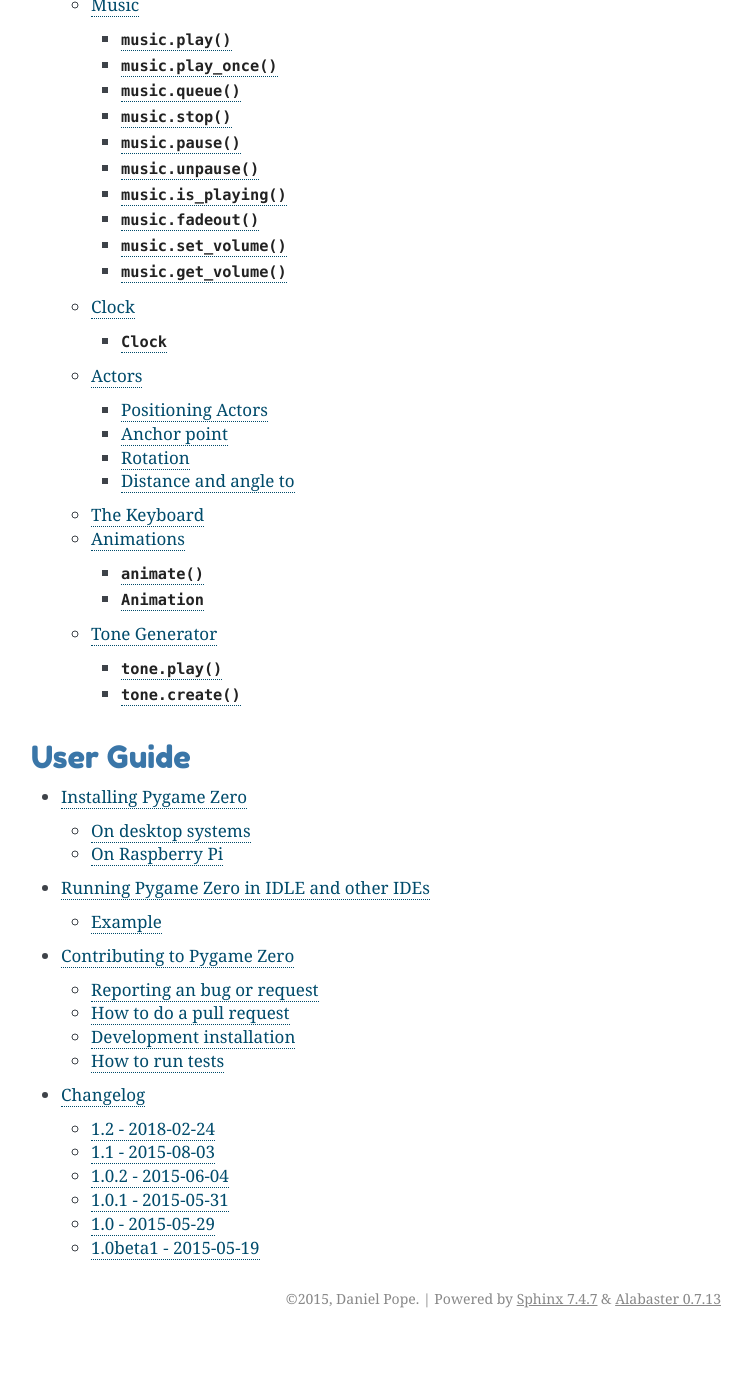
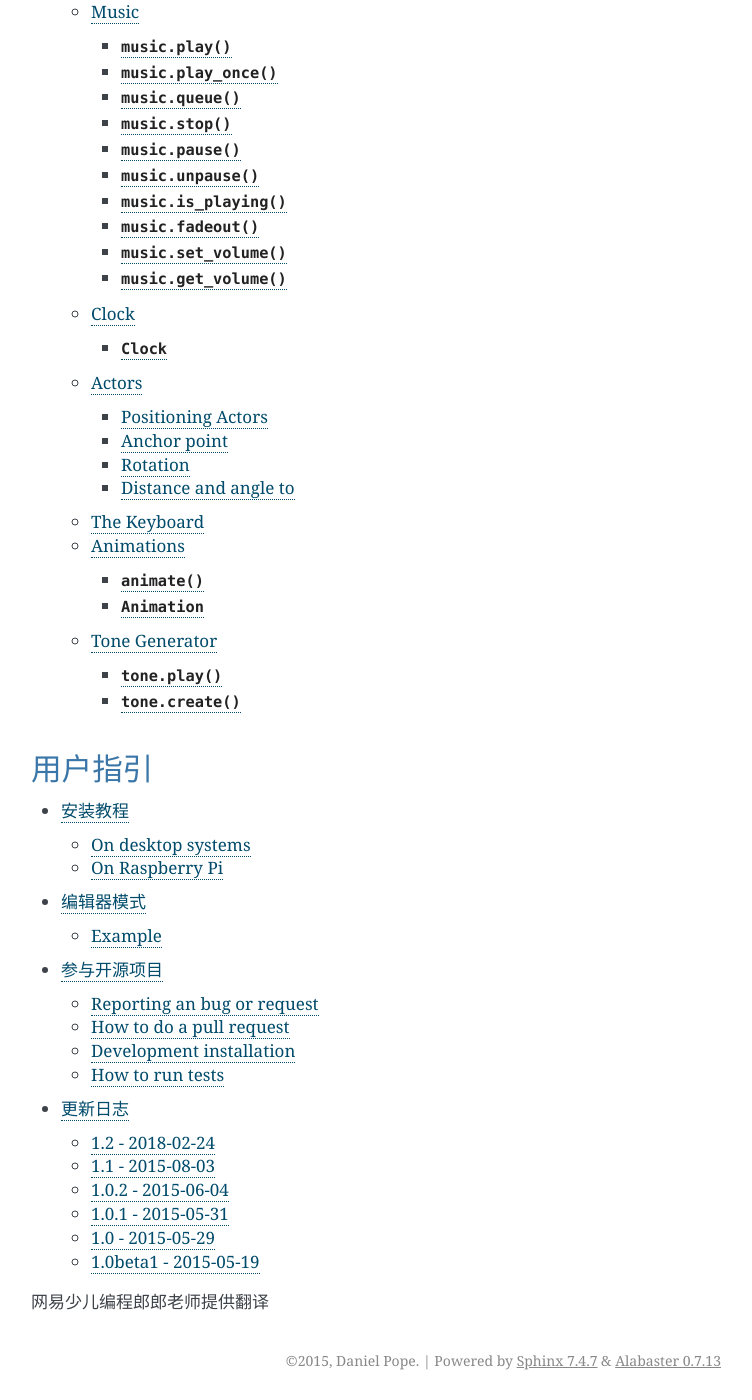
Before and after one commit to yonghuming/pgzero-cn, a Sphinx documentation site: the page built from doc/index.rst, in a window 1280 px wide and 1400 px high, scrolled down 829 px. Shown: the whole window, without its empty margins (389-1141 px from the left). Built offline with Sphinx 7.4.7, drawn with Linux system fonts in a browser that asks for light colours; pages that are not in the unit, such as notebooks, are missing from menus; before the commit the page ends 2167 px from its top, so only the background shows below that; some of the changed text lies outside the part shown.

Commit message:
正确的设置中文版rst目录
条目

目录树里的标题是由 toctree 指令自动罗列其包含文档的标题. 如果不合适， 可以使用与reST超链接相似的标签符号自定义一个标题，(或使用Sphinx的 cross-referencing syntax). 如下:

```diff
--- a/doc/index.rst
+++ b/doc/index.rst
@@ -16,29 +16,31 @@
 .. toctree::
     :maxdepth: 2
 
-    introduction
-    from-scratch
+    简介 <introduction>
+    从Scratch到Python <from-scratch>
 
 .. This one is not yet complete
-.. learn-programming
-.. flappy-bird
+.. 学习编程 <learn-programming>
+.. flappy-bird <flappy-bird>
 
-Reference
+Pygame Zero参考
 ---------
 
 .. toctree::
     :maxdepth: 3
 
-    hooks
-    builtins
+    事件钩子hooks <hooks>
+    Pgzero内置模块 <builtins>
 
-User Guide
+用户指引
 ----------
 
 .. toctree::
     :maxdepth: 2
 
-    installation
-    ide-mode
-    contributing
-    changelog
+    安装教程 <installation>
+    编辑器模式 <ide-mode>
+    参与开源项目 <contributing>
+    更新日志 <changelog>
+
+网易少儿编程郎郎老师提供翻译
```
